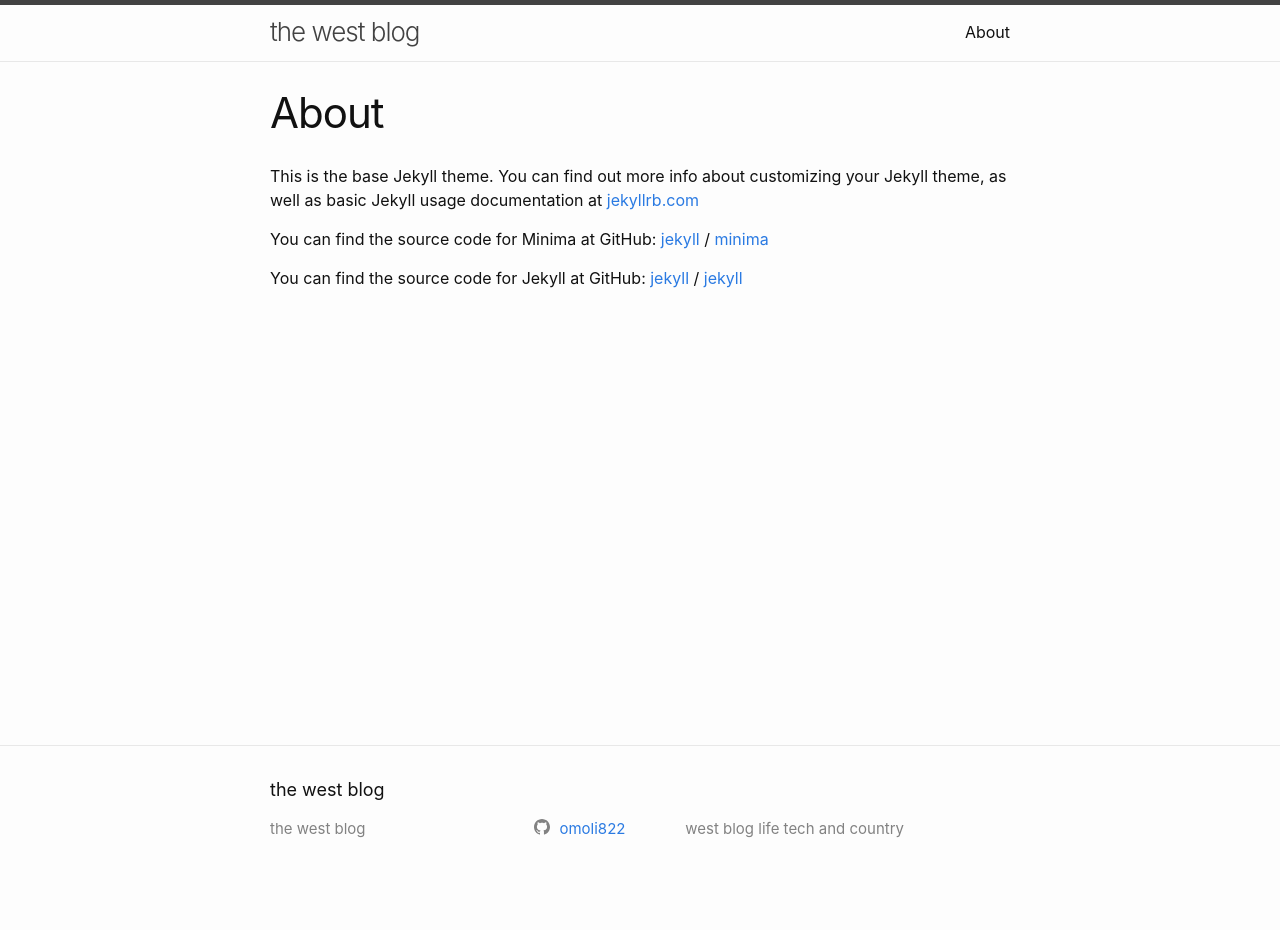
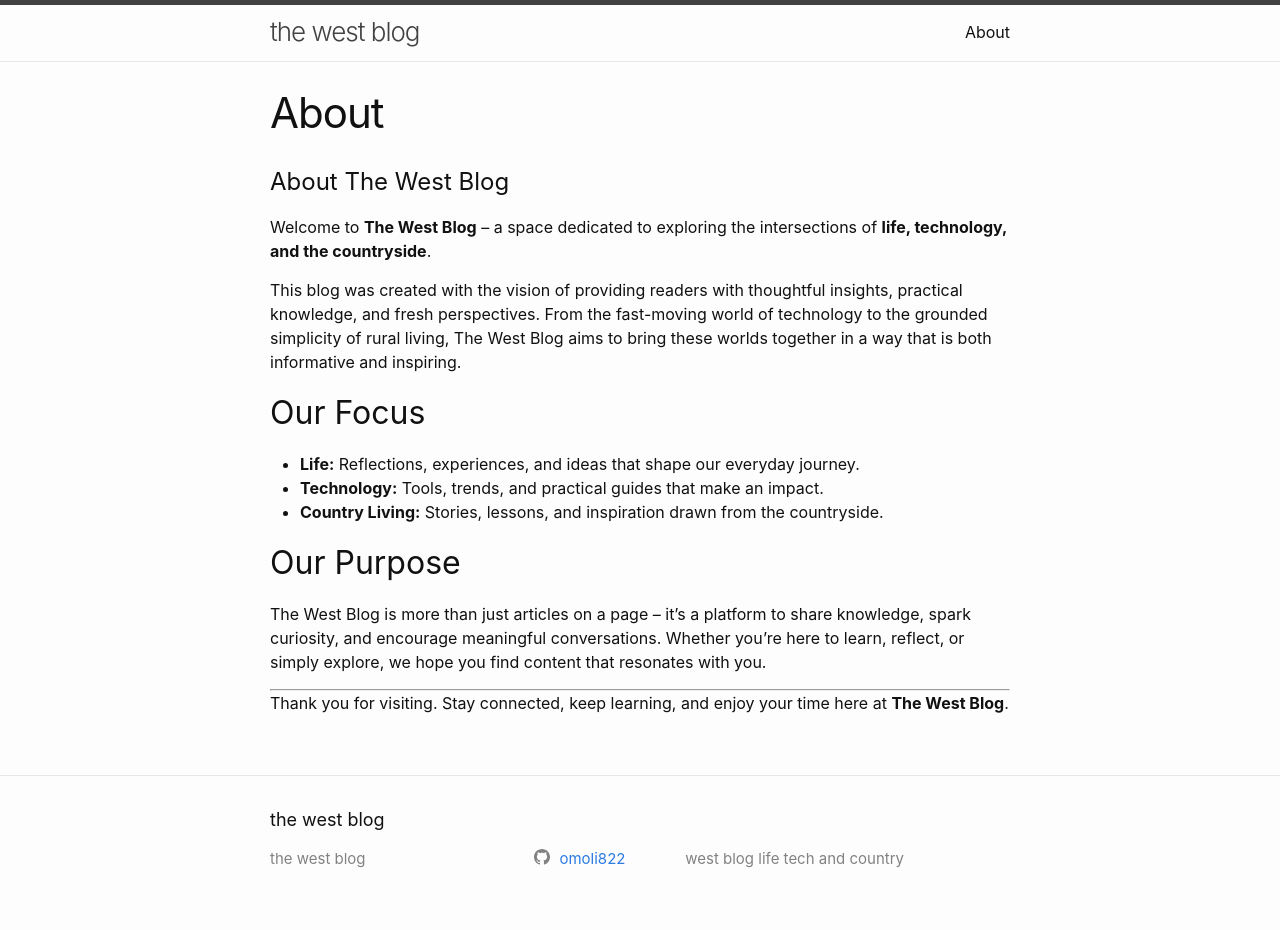
Before and after one commit to Omoli822/omoli822.github.io, a Jekyll site: the page built from about.markdown, in a window 1280 px wide. Built offline with Jekyll 4.4.1, drawn with Linux system fonts in a browser that asks for light colours; before the commit the page ends 900 px from its top, so only the background shows below that.

Commit message:
Update about.markdown

```diff
--- a/about.markdown
+++ b/about.markdown
@@ -4,15 +4,20 @@ title: About
 permalink: /about/
 ---
 
-This is the base Jekyll theme. You can find out more info about customizing your Jekyll theme, as well as basic Jekyll usage documentation at [jekyllrb.com](https://jekyllrb.com/)
+# About The West Blog
 
-You can find the source code for Minima at GitHub:
-[jekyll][jekyll-organization] /
-[minima](https://github.com/jekyll/minima)
+Welcome to **The West Blog** – a space dedicated to exploring the intersections of **life, technology, and the countryside**.
 
-You can find the source code for Jekyll at GitHub:
-[jekyll][jekyll-organization] /
-[jekyll](https://github.com/jekyll/jekyll)
+This blog was created with the vision of providing readers with thoughtful insights, practical knowledge, and fresh perspectives. From the fast-moving world of technology to the grounded simplicity of rural living, The West Blog aims to bring these worlds together in a way that is both informative and inspiring.
 
+## Our Focus
+- **Life:** Reflections, experiences, and ideas that shape our everyday journey.
+- **Technology:** Tools, trends, and practical guides that make an impact.
+- **Country Living:** Stories, lessons, and inspiration drawn from the countryside.
 
-[jekyll-organization]: https://github.com/jekyll
+## Our Purpose
+The West Blog is more than just articles on a page – it’s a platform to share knowledge, spark curiosity, and encourage meaningful conversations. Whether you’re here to learn, reflect, or simply explore, we hope you find content that resonates with you.
+
+---
+
+Thank you for visiting. Stay connected, keep learning, and enjoy your time here at **The West Blog**.
```
